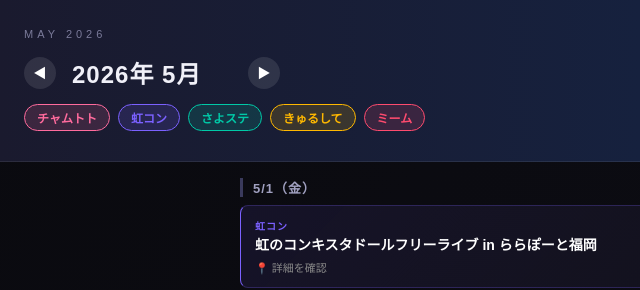
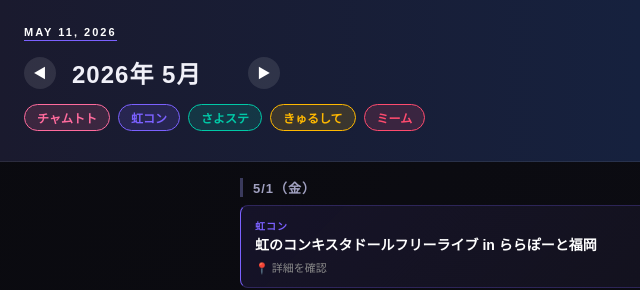
Before and after one commit to tarotale/DEARSTAGE_schedule, a plain HTML site: page index.html in a window 1280 px wide. Shown: the top 290 px of the page, 0-640 px from the left. Drawn offline with Linux system fonts and the light colour scheme.

Commit message:
Update index.html

```diff
--- a/index.html
+++ b/index.html
@@ -36,7 +36,8 @@
         }
 
         .header-top { display: flex; justify-content: space-between; align-items: center; margin-bottom: 8px; }
-        .month-display { font-size: 11px; letter-spacing: 4px; color: var(--text-muted); text-transform: uppercase; }
+        /* 左上の表示：今日の日付スタイル */
+        .today-display { font-size: 11px; letter-spacing: 2px; color: #fff; font-weight: 700; text-transform: uppercase; border-bottom: 1px solid var(--color-2zicon); padding-bottom: 2px; }
 
         .nav-controls { display: flex; align-items: center; gap: 16px; margin-bottom: 14px; }
         .current-month-title { font-size: 24px; font-weight: 700; letter-spacing: 1px; min-width: 160px; }
@@ -108,7 +109,7 @@
 
 <header>
     <div class="header-top">
-        <div class="month-display" id="monthLabel">MAY 2026</div>
+        <div class="today-display" id="todayLabel">MAY 11, 2026</div>
         <div class="view-toggle">
             <button class="toggle-btn active" id="listToggle">リスト</button>
             <button class="toggle-btn" id="calendarToggle">カレンダー</button>
@@ -137,8 +138,9 @@
     let viewMode = "list";
     let selectedDate = null;
 
-    // 表示中の年月を管理
-    let displayDate = new Date(2026, 4, 1); // デフォルト 2026年5月 (JSの月は0始まり)
+    // 現在のシステム時刻に基づいて初期設定
+    const now = new Date();
+    let displayDate = new Date(now.getFullYear(), now.getMonth(), 1);
 
     const activeGroups = new Set(["ChumToto", "虹コン", "さよステ", "きゅるして", "meme"]);
     const dayNames = ["日", "月", "火", "水", "木", "金", "土"];
@@ -146,11 +148,19 @@
     const groupColors = { ChumToto: "#FF6B9D", "虹コン": "#7B61FF", "さよステ": "#00C9A7", "きゅるして": "#FFB800", meme: "#FF4B6E" };
 
     const getTodayStr = () => {
-        const now = new Date();
-        return `${now.getFullYear()}-${String(now.getMonth() + 1).padStart(2, '0')}-${String(now.getDate()).padStart(2, '0')}`;
+        const d = new Date();
+        return `${d.getFullYear()}-${String(d.getMonth() + 1).padStart(2, '0')}-${String(d.getDate()).padStart(2, '0')}`;
     };
 
+    // 左上の「当日日付」ラベルを更新
+    function updateTodayLabel() {
+        const d = new Date();
+        const label = `${monthNamesEn[d.getMonth()]} ${d.getDate()}, ${d.getFullYear()}`;
+        document.getElementById('todayLabel').innerText = label;
+    }
+
     async function init() {
+        updateTodayLabel();
         const response = await fetch('./data.json?v=' + new Date().getTime());
         allEvents = await response.json();
         updateHeader();
@@ -159,7 +169,7 @@
 
     function changeMonth(delta) {
         displayDate.setMonth(displayDate.getMonth() + delta);
-        selectedDate = null; // 月を変えたら選択を解除
+        selectedDate = null;
         updateHeader();
         render(true);
     }
@@ -168,7 +178,6 @@
         const y = displayDate.getFullYear();
         const m = displayDate.getMonth();
         document.getElementById('currentMonthTitle').innerText = `${y}年 ${m + 1}月`;
-        document.getElementById('monthLabel').innerText = `${monthNamesEn[m]} ${y}`;
     }
 
     function render(shouldScroll = false) {
@@ -178,7 +187,6 @@
         const y = displayDate.getFullYear();
         const m = displayDate.getMonth();
 
-        // 表示中の月のイベントのみにフィルタリング
         const filtered = allEvents.filter(ev => {
             const evDate = new Date(ev.start);
             const isSameMonth = evDate.getFullYear() === y && evDate.getMonth() === m;
@@ -224,7 +232,13 @@
         if (shouldScroll && closestDate) {
             setTimeout(() => {
                 const target = document.getElementById(`date-${closestDate}`);
-                if (target) target.scrollIntoView({ behavior: 'smooth' });
+                if (target) {
+                    const headerHeight = document.querySelector('header').offsetHeight;
+                    window.scrollTo({
+                        top: target.offsetTop - headerHeight - 20,
+                        behavior: 'smooth'
+                    });
+                }
             }, 100);
         }
     }
```
